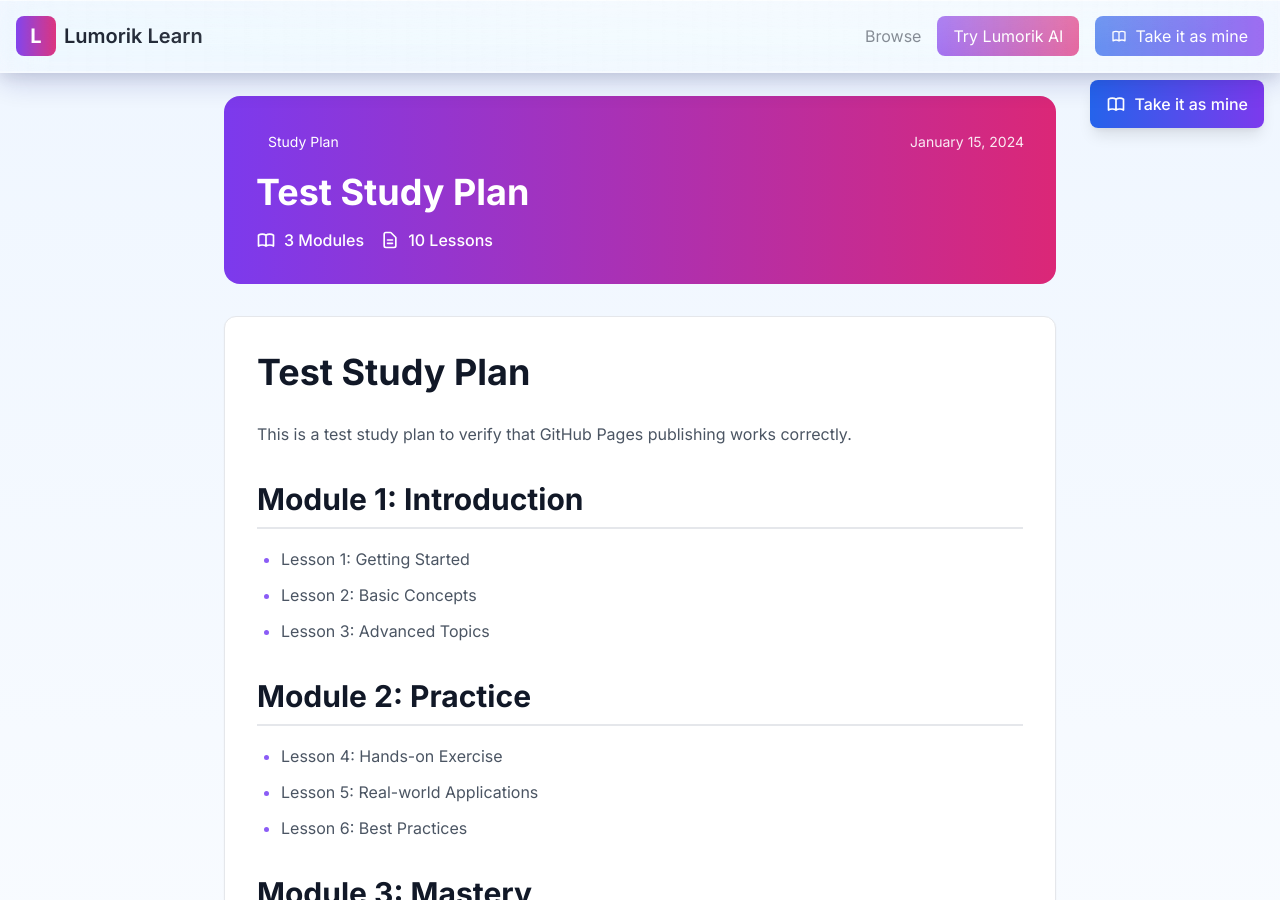
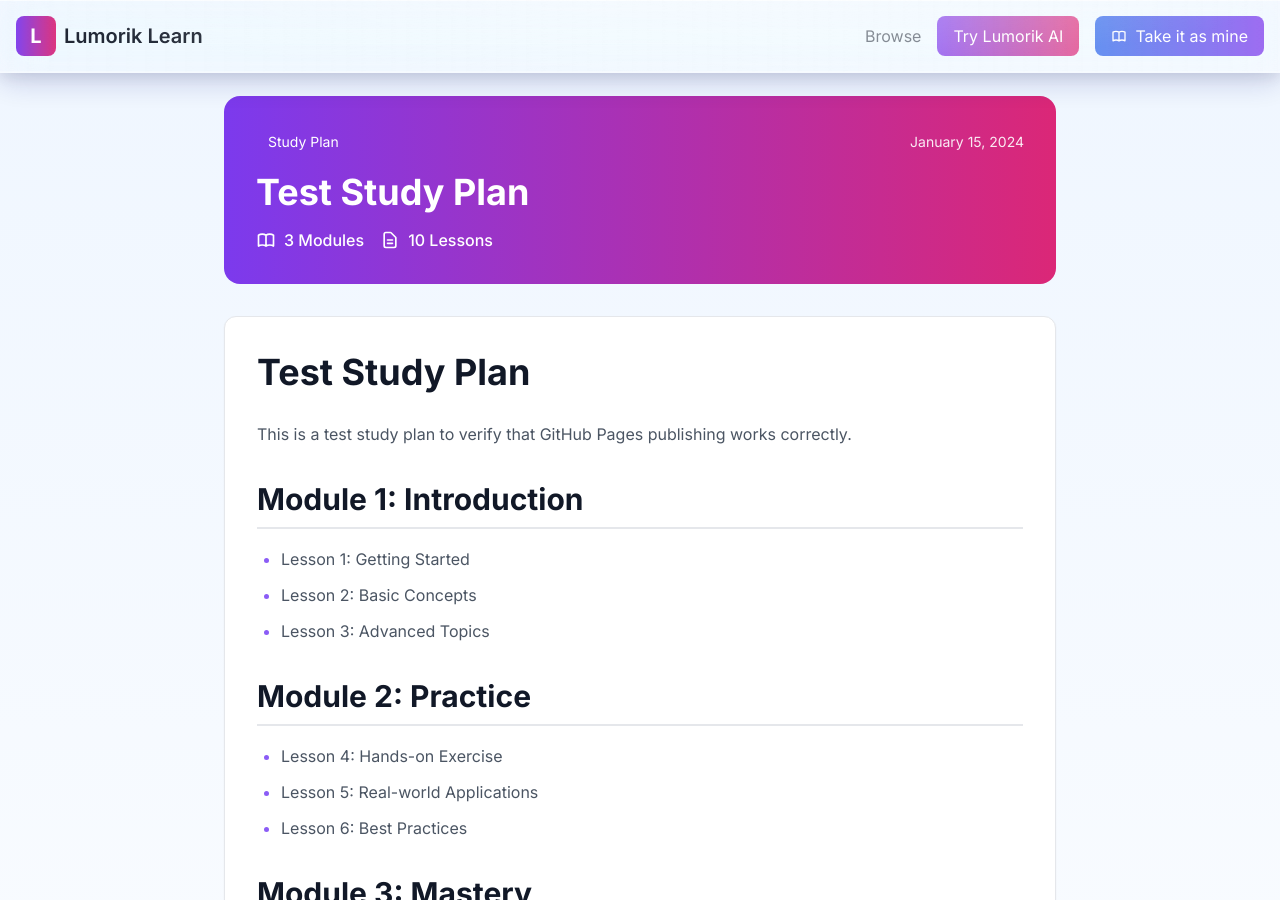
Before and after one commit to lumorikllc/learn, a Jekyll site: the page built from content/test-plan.md, in a window 1280 px wide and 900 px high. Built offline with Jekyll 4.4.1, drawn with Linux system fonts in a browser that asks for light colours.

Commit message:
Update Jekyll theme: _layouts/study-plan.html

```diff
--- a/_layouts/study-plan.html
+++ b/_layouts/study-plan.html
@@ -3,16 +3,6 @@ layout: default
 ---
 
 <article class="max-w-4xl mx-auto px-4 sm:px-6 lg:px-8">
-    <!-- Clone Button (Fixed Position) -->
-    <div class="fixed top-20 right-4 z-40 hidden sm:block" id="clone-action-bar">
-        <button onclick="initiateClone()" class="bg-gradient-to-r from-blue-600 to-purple-600 text-white px-4 py-3 rounded-lg shadow-lg hover:shadow-xl transition-all hover:scale-105 flex items-center gap-2 font-medium">
-            <svg class="w-5 h-5" fill="none" stroke="currentColor" viewBox="0 0 24 24">
-                <path stroke-linecap="round" stroke-linejoin="round" stroke-width="2" d="M12 6.253v13m0-13C10.832 5.477 9.246 5 7.5 5S4.168 5.477 3 6.253v13C4.168 18.477 5.754 18 7.5 18s3.332.477 4.5 1.253m0-13C13.168 5.477 14.754 5 16.5 5c1.747 0 3.332.477 4.5 1.253v13C19.832 18.477 18.247 18 16.5 18c-1.746 0-3.332.477-4.5 1.253"/>
-            </svg>
-            Take it as mine
-        </button>
-    </div>
-
     <!-- Hero Section -->
     <div class="bg-gradient-to-r from-purple-600 to-pink-600 rounded-xl sm:rounded-2xl p-4 sm:p-6 md:p-8 text-white mb-6 sm:mb-8">
         <div class="flex flex-col sm:flex-row sm:items-center sm:justify-between mb-4 gap-2">
@@ -57,32 +47,3 @@ layout: default
         </div>
     </div>
 </article>
-
-<!-- Clone JavaScript -->
-<script>
-function initiateClone() {
-    // Parse URL to get IDs
-    // URL format: https://lumorikllc.github.io/learn/{user_id}/{plan_id}
-    const pathSegments = window.location.pathname.split('/').filter(Boolean);
-
-    if (pathSegments.length < 3) {
-        console.error('Invalid URL structure for cloning');
-        alert('Unable to clone this study plan - invalid URL structure');
-        return;
-    }
-
-    const sourceUserId = pathSegments[1];  // user_id from URL
-    const sourcePlanId = pathSegments[2];  // plan_id from URL
-
-    // Build target URL with query parameters - redirect to /app/ not root
-    const cloneUrl = `https://ai.tutor.lumorik.com/app/?action=clone&source_plan=${sourcePlanId}&source_user=${sourceUserId}`;
-
-    // Redirect to main app
-    window.location.href = cloneUrl;
-}
-
-// Only show clone button on GitHub Pages (not local development)
-if (window.location.hostname.includes('github.io')) {
-    document.getElementById('clone-action-bar').classList.remove('hidden');
-}
-</script>
```
